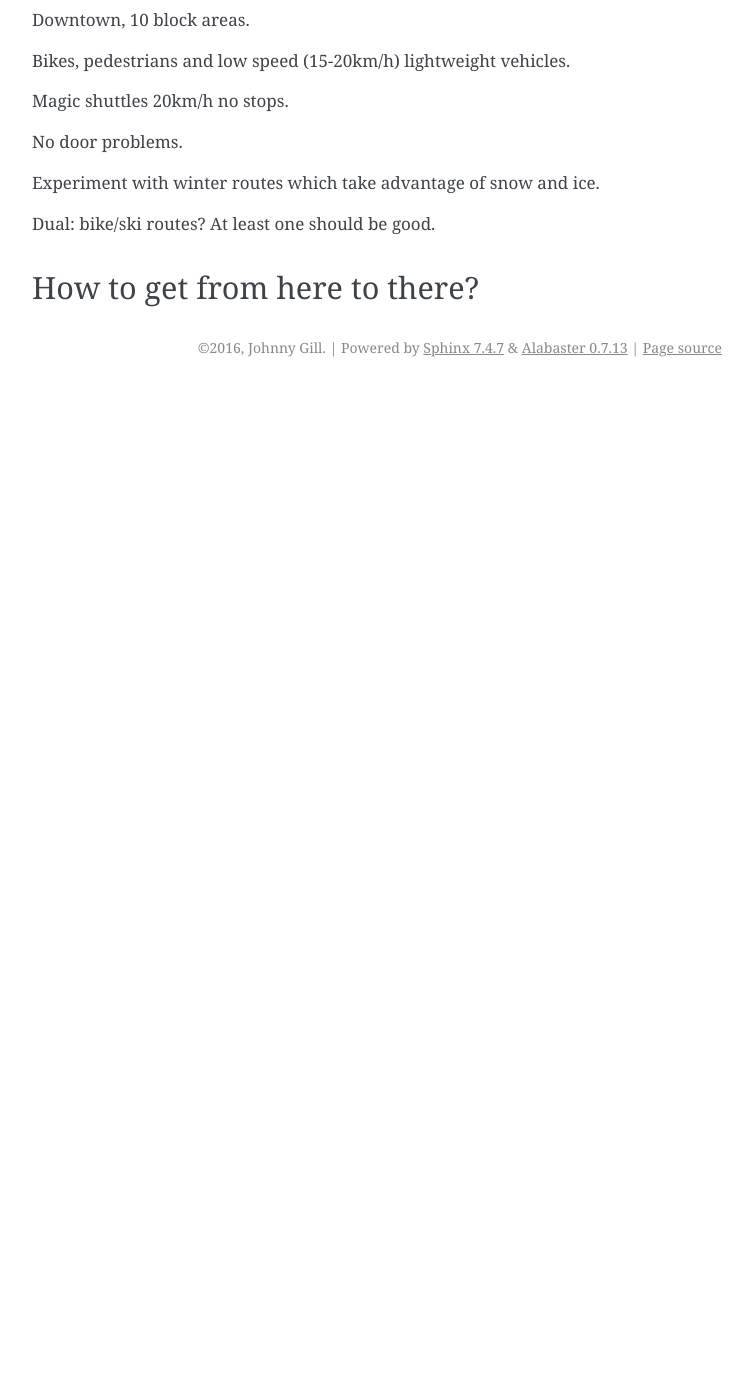
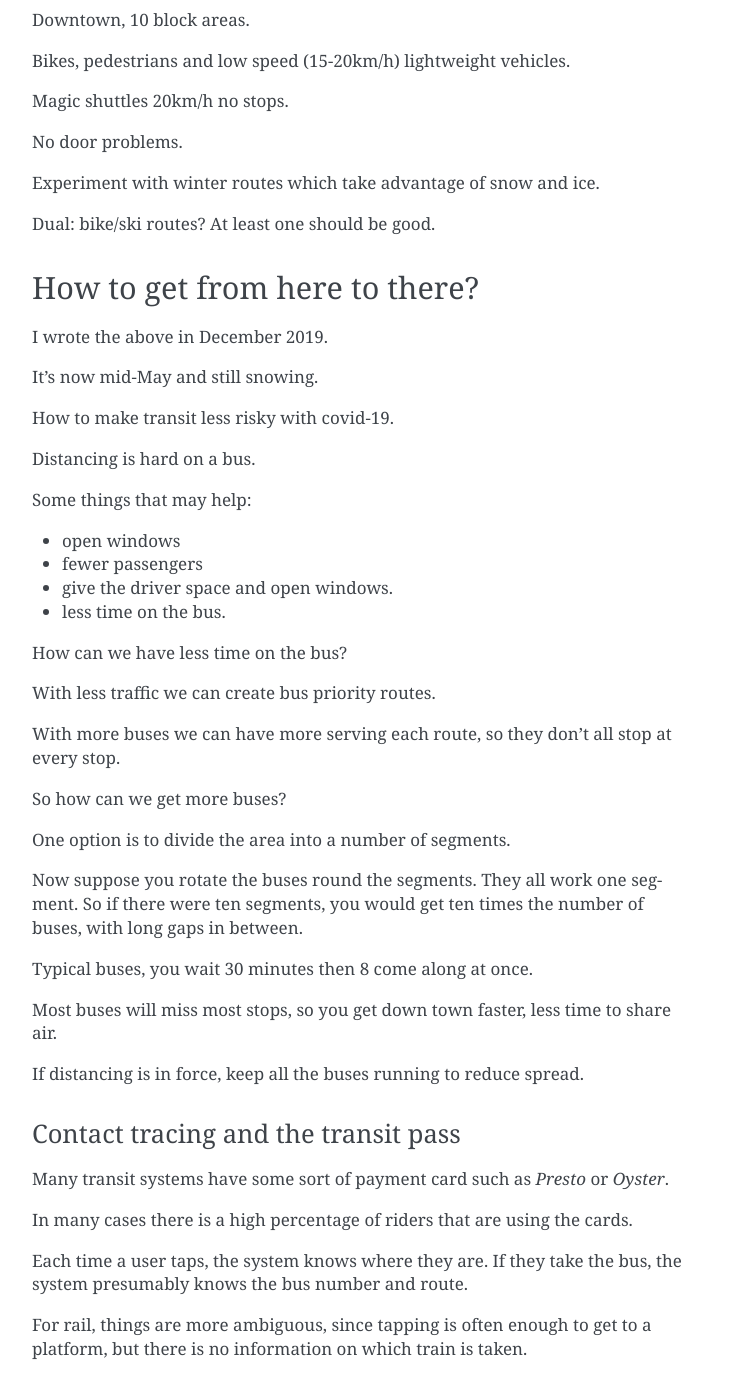
Before and after one commit to openbermuda/karmapi, a Sphinx documentation site: the page built from docs/transport.rst, in a window 1280 px wide and 1400 px high, scrolled down 1100 px. Shown: the whole window, without its empty margins (388-1141 px from the left). Built offline with Sphinx 7.4.7, drawn with Linux system fonts in a browser that asks for light colours; formulas are drawn with MathJax 3; pages that are not in the unit, such as notebooks, are missing from menus; before the commit the page ends 1487 px from its top, so only the background shows below that; some of the changed text lies outside the part shown.

Commit message:
old ideas and the start towards a new moon

```diff
--- a/docs/transport.rst
+++ b/docs/transport.rst
@@ -67,3 +67,60 @@ Dual: bike/ski routes?   At least one should be good.
 
 How to get from here to there?
 ==============================
+
+I wrote the above in December 2019.
+
+It's now mid-May and still snowing.
+
+How to make transit less risky with covid-19.
+
+Distancing is hard on a bus.
+
+Some things that may help:
+
+* open windows
+
+* fewer passengers
+
+* give the driver space and open windows.
+
+* less time on the bus.
+
+How can we have less time on the bus?
+
+With less traffic we can create bus priority routes.
+
+With more buses we can have more serving each route, so they don't all
+stop at every stop.
+
+So how can we get more buses?
+
+One option is to divide the area into a number of segments.
+
+Now suppose you rotate the buses round the segments.  They all work
+one segment.  So if there were ten segments, you would get ten times
+the number of buses, with long gaps in between.
+
+Typical buses, you wait 30 minutes then 8 come along at once.
+
+Most buses will miss most stops, so you get down town faster, less
+time to share air.
+
+If distancing is in force, keep all the buses running to reduce spread.
+
+
+Contact tracing and the transit pass
+------------------------------------
+
+Many transit systems have some sort of payment card such as *Presto*
+or *Oyster*.
+
+In many cases there is a high percentage of riders that are using the
+cards.
+
+Each time a user taps, the system knows where they are.  If they take
+the bus, the system presumably knows the bus number and route.
+
+For rail, things are more ambiguous, since tapping is often enough to
+get to a platform, but there is no information on which train is
+taken.
```
Also changed, not shown: 2 other files.
